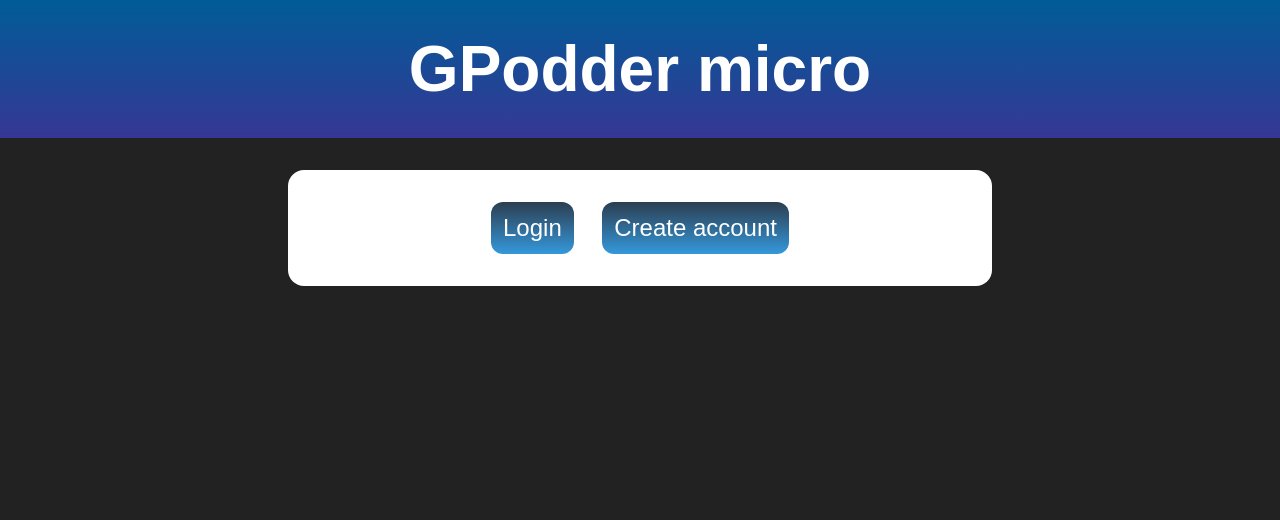
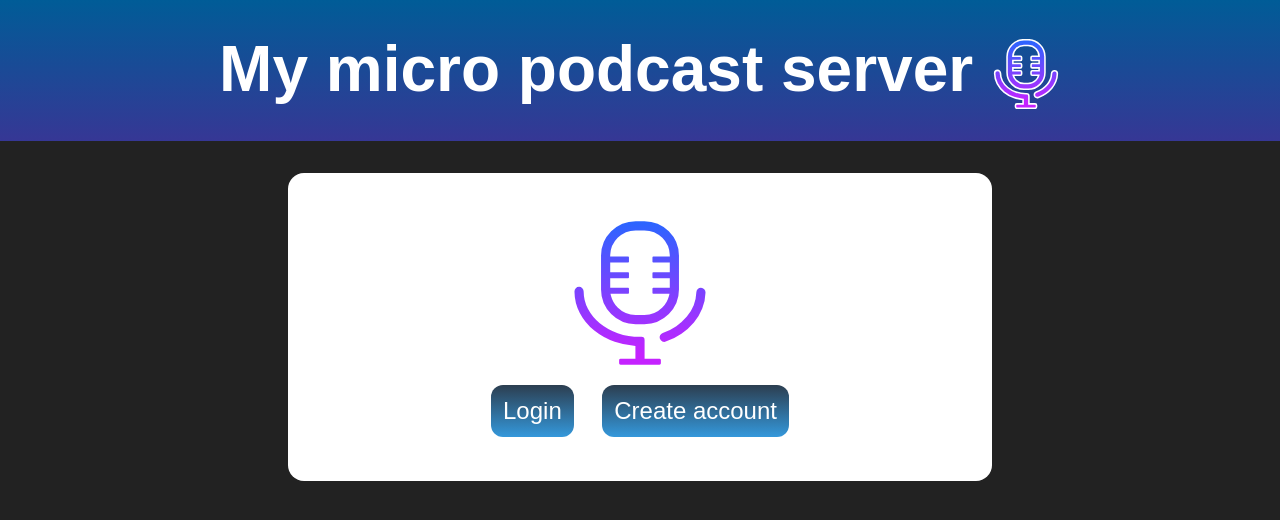
Before and after one commit to kd2org/opodsync, a PHP site: page / in a window 1280 px wide. Shown: the top 520 px of the page. Run offline with PHP 8.4, Linux system fonts and the light colour scheme.

Commit message:
* Add list of subscriptions in web UI, useful for debug * Move all configuration and writeable files in data subdirectory
FossilOrigin-Name: 8c7507465dc4b08e6e1aa9607387dd52fe10afb329192108e9127f589a17b314

```diff
--- a/server/inc/API.php
+++ b/server/inc/API.php
@@ -84,7 +84,7 @@ class API
 	 * @throws JsonException
 	 */
 	public function validateURL(string $url): void {
-		if (!preg_match('!^https?://[^/]+/', $url)) {
+		if (!preg_match('!^https?://[^/]+/!', $url)) {
 			$this->error(400, 'Invalid URL: ' . $url);
 		}
 	}
@@ -126,7 +126,16 @@ class API
 			$this->error(401, 'No username or password provided');
 		}
 
-		$user = $this->db->firstRow('SELECT id, password FROM users WHERE name = ?;', $_SERVER['PHP_AUTH_USER']);
+		$this->error(200, 'Logged in!');
+	}
+
+	public function login()
+	{
+		$login = $_SERVER['PHP_AUTH_USER'];
+		$login = strtok('__');
+		strtok('');
+
+		$user = $this->db->firstRow('SELECT id, password FROM users WHERE name = ?;', $login);
 
 		if(!$user) {
 			$this->error(401, 'Invalid username');
@@ -136,24 +145,40 @@ class API
 			$this->error(401, 'Invalid username/password');
 		}
 
-		$this->debug('Logged user: %s', $_SERVER['PHP_AUTH_USER']);
+		$this->debug('Logged user: %s', $login);
 
 		@session_start();
 		$_SESSION['user'] = $user;
-		$this->error(200, 'Logged in!');
 	}
 
 	/**
 	 * @throws JsonException
 	 */
-	public function requireAuth(): void
+	public function requireAuth(?string $username): void
 	{
 		if (isset($this->user)) {
 			return;
 		}
 
+		// For gPodder desktop
+		if ($username && false !== strpos($username, '__')) {
+			$gpodder = new GPodder($this->db);
+			if (!$gpodder->validateToken($username)) {
+				$this->error(401, 'Invalid gpodder token');
+			}
+
+			$this->user = $gpodder->user;
+			return;
+		}
+
+		if (empty($_COOKIE['sessionid']) && isset($_SERVER['PHP_AUTH_USER'], $_SERVER['PHP_AUTH_PW'])) {
+			$this->login();
+			$this->user = $_SESSION['user'];
+			return;
+		}
+
 		if (empty($_COOKIE['sessionid'])) {
-			$this->error(401, 'session cookie is required');
+			$this->error(401, 'session cookie is required' . print_r([$_POST, $_SERVER], true));
 		}
 
 		@session_start();
@@ -313,6 +338,7 @@ class API
 
 		$this->section = $match[2] ?? $match[1];
 		$this->path = substr($this->url, strlen($match[0]));
+		$username = null;
 
 		if (preg_match('/\.(json|opml|txt|jsonp|xml)$/', $this->url, $match)) {
 			$this->format = $match[1];
@@ -323,11 +349,16 @@ class API
 			$this->error(501, 'output format is not implemented');
 		}
 
+		// For gPodder
+		if (preg_match('!(\w+__\w{10})!i', $this->path, $match)) {
+			$username = $match[1];
+		}
+
 		if ($this->section === 'auth') {
 			$this->handleAuth();
 		}
 
-		$this->requireAuth();
+		$this->requireAuth($username);
 
 		$return = $this->route();
 
--- a/server/index.php
+++ b/server/index.php
@@ -28,10 +28,16 @@ set_exception_handler(function ($e) {
 	exit;
 });
 
-ini_set('error_log', __DIR__ . '/../error.log');
+define('DATA_ROOT', __DIR__ . '/data');
 
-if (file_exists(__DIR__ . '/config.local.php')) {
-	require __DIR__ . '/config.local.php';
+if (!file_exists(DATA_ROOT)) {
+	mkdir(DATA_ROOT);
+}
+
+ini_set('error_log', DATA_ROOT . '/error.log');
+
+if (file_exists(DATA_ROOT . '/config.local.php')) {
+	require DATA_ROOT . '/config.local.php';
 }
 
 if (!defined('ENABLE_SUBSCRIPTIONS')) {
@@ -42,7 +48,7 @@ if (!defined('DEBUG')) {
 	define('DEBUG', null);
 }
 
-$db = new DB(__DIR__ . '/data.sqlite');
+$db = new DB(DATA_ROOT . '/data.sqlite');
 $api = new API($db);
 
 try {
@@ -55,28 +61,94 @@ try {
 
 $gpodder = new GPodder($db);
 
+function html_head() {
+	$title = defined('TITLE') ? TITLE : 'My micro podcast server';
+
 	echo '<!DOCTYPE html>
 	<html lang="en">
 	<head>
 		<meta charset="utf-8" />
 		<link rel="stylesheet" type="text/css" href="style.css" />
-	<title>GPodder</title>
+		<title>' . htmlspecialchars($title) . '</title>
+		<link rel="icon" href="icon.svg" />
 	</head>
 
 	<body>
-<h1>GPodder micro</h1>
+	<h1>' . htmlspecialchars($title) . ' <img src="icon.svg" alt="" /></h1>
 	<main>';
-
-if ($api->url === 'login') {
-	if ($error = $gpodder->auth()) {
-		printf('<p class="error">%s</p>', htmlspecialchars($error));
 }
 
-	if ($gpodder->user) {
-		printf('<h1 class="center">Logged in as %s</h1>', $gpodder->user->name);
-		printf('<p class="center"><a href="subscriptions/%s.opml" class="btn sm">Subscriptions (OPML)</a></p>', $gpodder->user->name);
+function html_foot() {
+	echo '
+	</main>
+	</body>
+	</html>';
+}
+
+if ($api->url === 'logout') {
+	$gpodder->logout();
+	header('Location: ./');
+	exit;
+}
+elseif ($gpodder->user && $api->url === 'subscriptions') {
+	html_head();
+
+	echo '<p class="center"><a href="./" class="btn sm">&larr; Back</a></p>';
+
+	if (isset($_GET['id'])) {
+		echo '<table><thead><tr><th>Action</th><td>Device</td><td>Date</td><td>Episode</td></tr></thead><tbody>';
+
+		foreach ($gpodder->listActions((int)$_GET['id']) as $row) {
+			printf('<tr><th>%s</th><td>%s</td><td>%s</td><td><a href="%s">%s</a></td></tr>',
+				htmlspecialchars($row->action),
+				htmlspecialchars($row->device),
+				date('d/m/Y H:i', $row->changed),
+				htmlspecialchars($row->url),
+				htmlspecialchars(basename($row->url)),
+			);
+		}
 	}
 	else {
+		echo '<table><thead><tr><th>Podcast URL</th><td>Last change</td><td>Actions</td></tr></thead><tbody>';
+
+		foreach ($gpodder->listActiveSubscriptions() as $row) {
+			printf('<tr><th><a href="?id=%d">%s</a></th><td>%s</td><td>%d</td></tr>',
+				$row->id,
+				htmlspecialchars($row->url),
+				date('d/m/Y H:i', $row->changed),
+				$row->count
+			);
+		}
+	}
+
+	echo '</tbody></table>';
+	html_foot();
+}
+elseif ($gpodder->user) {
+	html_head();
+	echo '<p class="center"><img src="icon.svg" width="150" /></p>';
+	printf('<h2 class="center">Logged in as %s</h2>', $gpodder->user->name);
+	printf('<h3 class="center">GPodder secret username: %s</h2>', $gpodder->getUserToken());
+	echo '<p class="center"><small>(Use this username in GPodder desktop, as it does not support passwords.)</small></p>';
+	printf('<p class="center">You have %d active subscriptions.</p><p class="center"><a href="subscriptions" class="btn sm">List my subscriptions</a></p>', $gpodder->countActiveSubscriptions());
+
+	echo '<p class="center"><a href="logout" class="btn sm">Logout</a></p>';
+	html_foot();
+}
+elseif ($api->url === 'login') {
+	$error = $gpodder->login();
+
+	if ($gpodder->isLogged()) {
+		header('Location: ./');
+		exit;
+	}
+
+	html_head();
+
+	if ($error) {
+		printf('<p class="error center">%s</p>', htmlspecialchars($error));
+	}
+
 	echo '
 	<form method="post" action="">
 		<fieldset>
@@ -90,12 +162,16 @@ if ($api->url === 'login') {
 			<p><button type="submit" class="btn">Login <svg width="40" viewBox="0 0 64 64" xmlns="http://www.w3.org/2000/svg"><circle cx="32" cy="32" fill="#ffdd67" r="30"/><g fill="#664e27"><circle cx="20.5" cy="26.6" r="5"/><circle cx="43.5" cy="26.6" r="5"/><path d="m44.6 40.3c-8.1 5.7-17.1 5.6-25.2 0-1-.7-1.8.5-1.2 1.6 2.5 4 7.4 7.7 13.8 7.7s11.3-3.6 13.8-7.7c.6-1.1-.2-2.3-1.2-1.6"/></g></svg></button></p>
 		</fieldset>
 	</form>';
-	}
+	html_foot();
 }
 elseif ($api->url === 'register' && !$gpodder->canSubscribe()) {
+	html_head();
 	echo '<p class="center">Subscriptions are disabled.</p>';
+	html_foot();
 }
 elseif ($api->url === 'register') {
+	html_head();
+
 	if (!empty($_POST)) {
 		if (!$gpodder->checkCaptcha($_POST['captcha'] ?? '', $_POST['cc'] ?? '')) {
 			echo '<p class="error center">Invalid captcha.</p>';
@@ -125,15 +201,17 @@ elseif ($api->url === 'register') {
 			<p><button type="submit" class="btn">Create account <svg width="40px" viewBox="0 0 64 64" xmlns="http://www.w3.org/2000/svg"><circle cx="32" cy="32" fill="#4bd37b" r="30"/><path d="m46 14-21 21.6-7-7.2-7 7.2 14 14.4 28-28.8z" fill="#fff"/></svg></button></p>
 		</fieldset>
 	</form>';
+
+	html_foot();
 }
 else {
+	html_head();
+
+	echo '<p class="center"><img src="icon.svg" width="150" /></p>';
 	echo '<p class="center">
 		<a href="login" class="btn">Login</a>
 		<a href="register" class="btn">Create account</a>
 	</p>';
+
+	html_foot();
 }
-
-echo '
-</main>
-</body>
-</html>';
--- a/server/style.css
+++ b/server/style.css
@@ -148,3 +148,36 @@ progress[value]::-webkit-progress-value {
 .center a {
 	margin: 0 .5em;
 }
+
+h1 img {
+	width: 70px;
+	vertical-align: middle;
+}
+
+main h1, main h2, main p {
+	margin: .8em 0;
+}
+
+table {
+	width: 100%;
+	border-collapse: collapse;
+	margin: 1em 0;
+}
+
+table tbody tr:nth-child(even) {
+	background: #eee;
+}
+
+table th, table td {
+	text-align: center;
+	padding: .5em;
+}
+
+table thead {
+	background: #333;
+	color: #fff;
+}
+
+table progress[value] {
+	height: 10px;
+}
```
Also changed, not shown: server/inc/GPodder.php (+56 -3 lines), README.md, server/.htaccess, server/icon.svg (added), 3 other files. Lines whose indentation alone changed are shown as unchanged.
